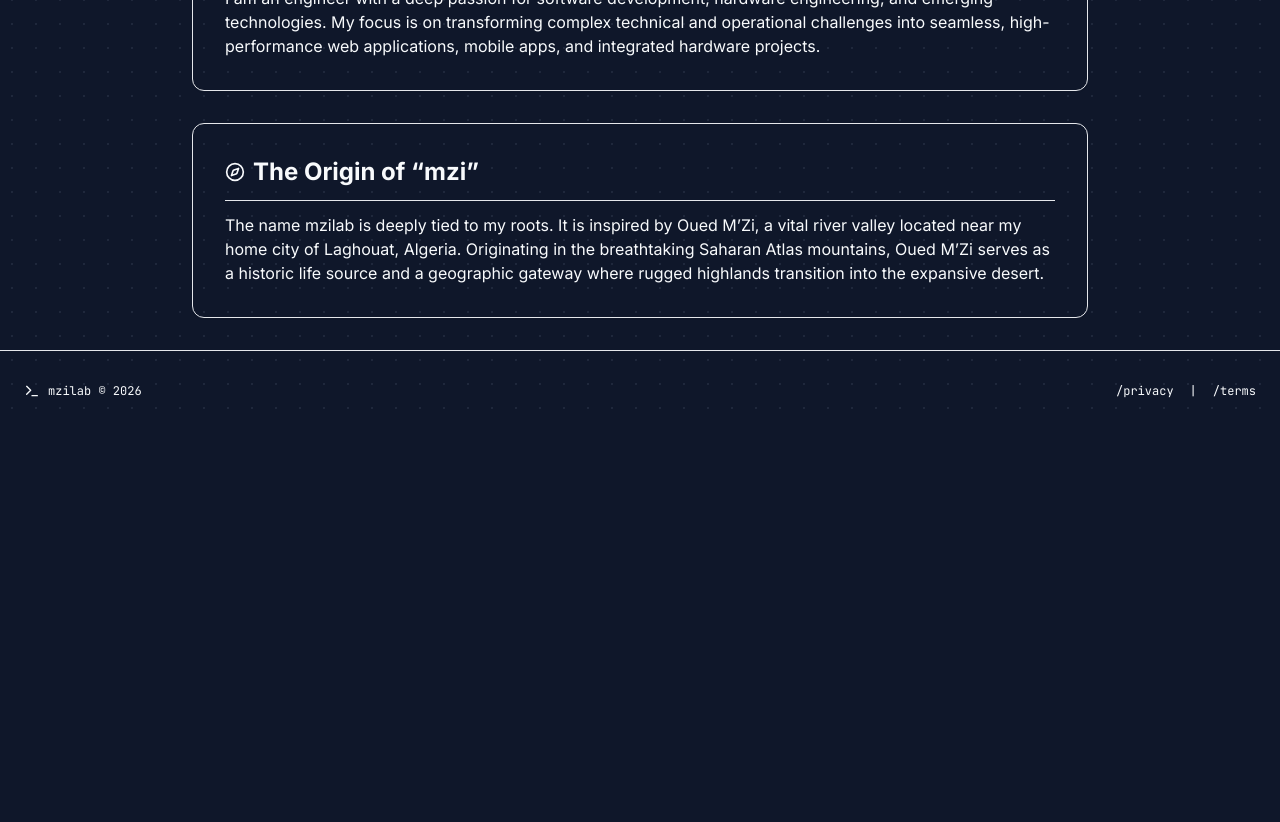
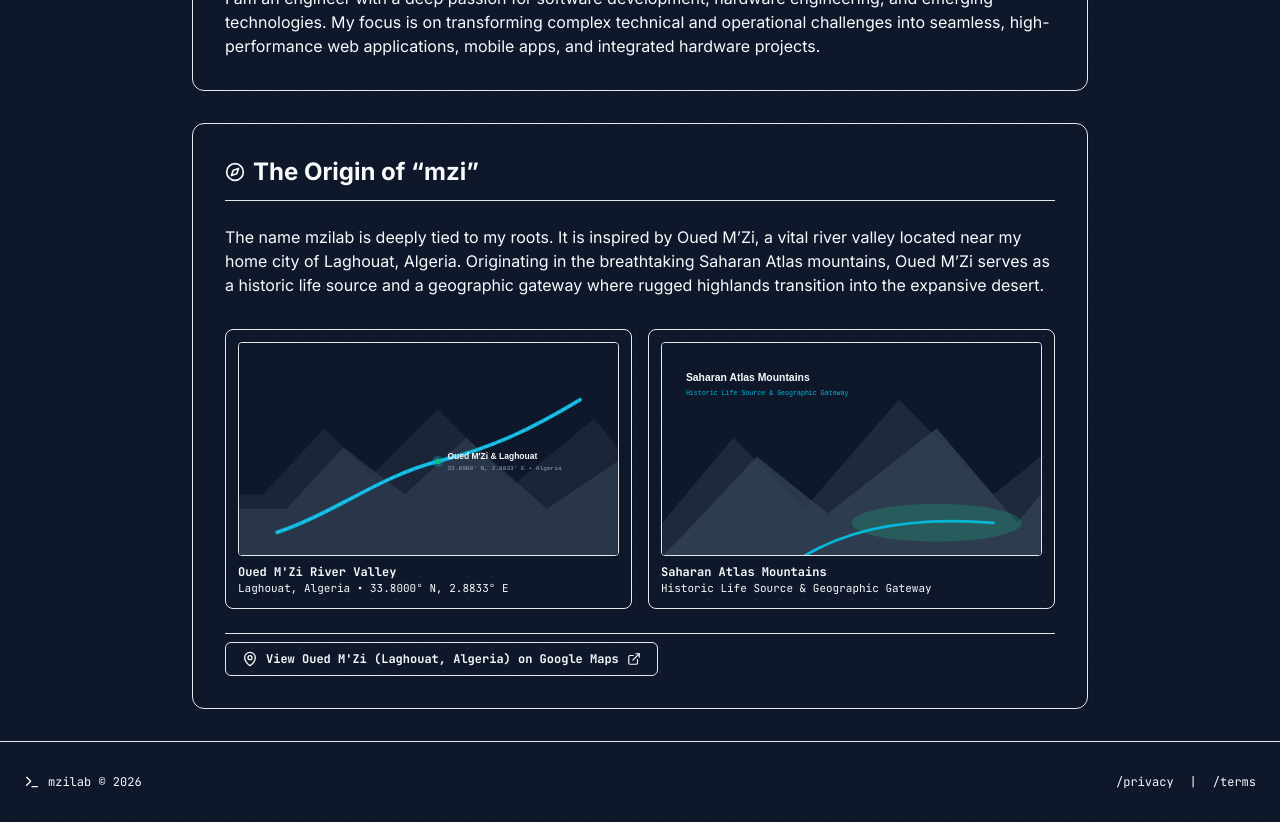
Before and after one commit to faroub/DevWebsite, a Next.js app: page /about in a window 1280 px wide. Shown: the part 420-1242 px from the top of the page. Before the commit the page ends 851 px from the top, so only its background shows below. Built offline with nearby package versions, Linux system fonts and the light colour scheme.

Commit message:
feat: enhance About page with visual representation and Google Maps link for Oued M'Zi

```diff
--- a/app/about/page.tsx
+++ b/app/about/page.tsx
@@ -1,4 +1,5 @@
-import { Terminal, Code, Compass } from 'lucide-react';
+import Image from 'next/image';
+import { Terminal, Code, Compass, MapPin, ExternalLink } from 'lucide-react';
 import type { Metadata } from 'next';
 
 export const metadata: Metadata = {
@@ -32,14 +33,62 @@ export default function AboutPage() {
       </section>
 
       {/* Section 3: The Origin of "mzi" */}
-      <section className="rounded-xl border border-divider bg-surface p-6 sm:p-8 space-y-3 shadow-sm">
+      <section className="rounded-xl border border-divider bg-surface p-6 sm:p-8 space-y-6 shadow-sm">
         <h2 className="text-xl sm:text-2xl font-bold text-text-primary border-b border-divider pb-3 flex items-center gap-2">
           <Compass className="h-5 w-5 text-accent-primary" />
           <span>The Origin of &ldquo;mzi&rdquo;</span>
         </h2>
+
         <p className="text-sm sm:text-base text-text-secondary leading-relaxed font-sans">
           The name mzilab is deeply tied to my roots. It is inspired by Oued M’Zi, a vital river valley located near my home city of Laghouat, Algeria. Originating in the breathtaking Saharan Atlas mountains, Oued M’Zi serves as a historic life source and a geographic gateway where rugged highlands transition into the expansive desert.
         </p>
+
+        {/* Representative Visual Cards */}
+        <div className="grid grid-cols-1 sm:grid-cols-2 gap-4 pt-2">
+          <div className="rounded-lg border border-divider bg-canvas overflow-hidden space-y-2 p-3 shadow-sm">
+            <div className="relative aspect-[16/9] w-full rounded border border-divider overflow-hidden bg-surface">
+              <Image
+                src="/images/oued-mzi-map.svg"
+                alt="Oued M'Zi River Valley and Laghouat, Algeria"
+                fill
+                className="object-cover"
+              />
+            </div>
+            <div className="font-mono text-xs">
+              <div className="font-bold text-text-primary">Oued M&apos;Zi River Valley</div>
+              <div className="text-text-secondary text-[11px]">Laghouat, Algeria • 33.8000° N, 2.8833° E</div>
+            </div>
+          </div>
+
+          <div className="rounded-lg border border-divider bg-canvas overflow-hidden space-y-2 p-3 shadow-sm">
+            <div className="relative aspect-[16/9] w-full rounded border border-divider overflow-hidden bg-surface">
+              <Image
+                src="/images/saharan-atlas.svg"
+                alt="Saharan Atlas Mountains, Algeria"
+                fill
+                className="object-cover"
+              />
+            </div>
+            <div className="font-mono text-xs">
+              <div className="font-bold text-text-primary">Saharan Atlas Mountains</div>
+              <div className="text-text-secondary text-[11px]">Historic Life Source &amp; Geographic Gateway</div>
+            </div>
+          </div>
+        </div>
+
+        {/* Google Maps Location Link */}
+        <div className="pt-2 border-t border-divider">
+          <a
+            href="https://www.google.com/maps/search/?api=1&query=Oued+M%27Zi+Laghouat+Algeria"
+            target="_blank"
+            rel="noopener noreferrer"
+            className="inline-flex items-center gap-2 rounded-md border border-accent-primary/40 bg-accent-primary/10 px-4 py-2 font-mono text-xs font-bold text-accent-primary hover:bg-accent-primary hover:text-white transition-all shadow-sm"
+          >
+            <MapPin className="h-4 w-4" />
+            <span>View Oued M&apos;Zi (Laghouat, Algeria) on Google Maps</span>
+            <ExternalLink className="h-3.5 w-3.5" />
+          </a>
+        </div>
       </section>
     </div>
   );
```
Also changed, not shown: public/images/oued-mzi-map.svg (added), public/images/saharan-atlas.svg (added).
